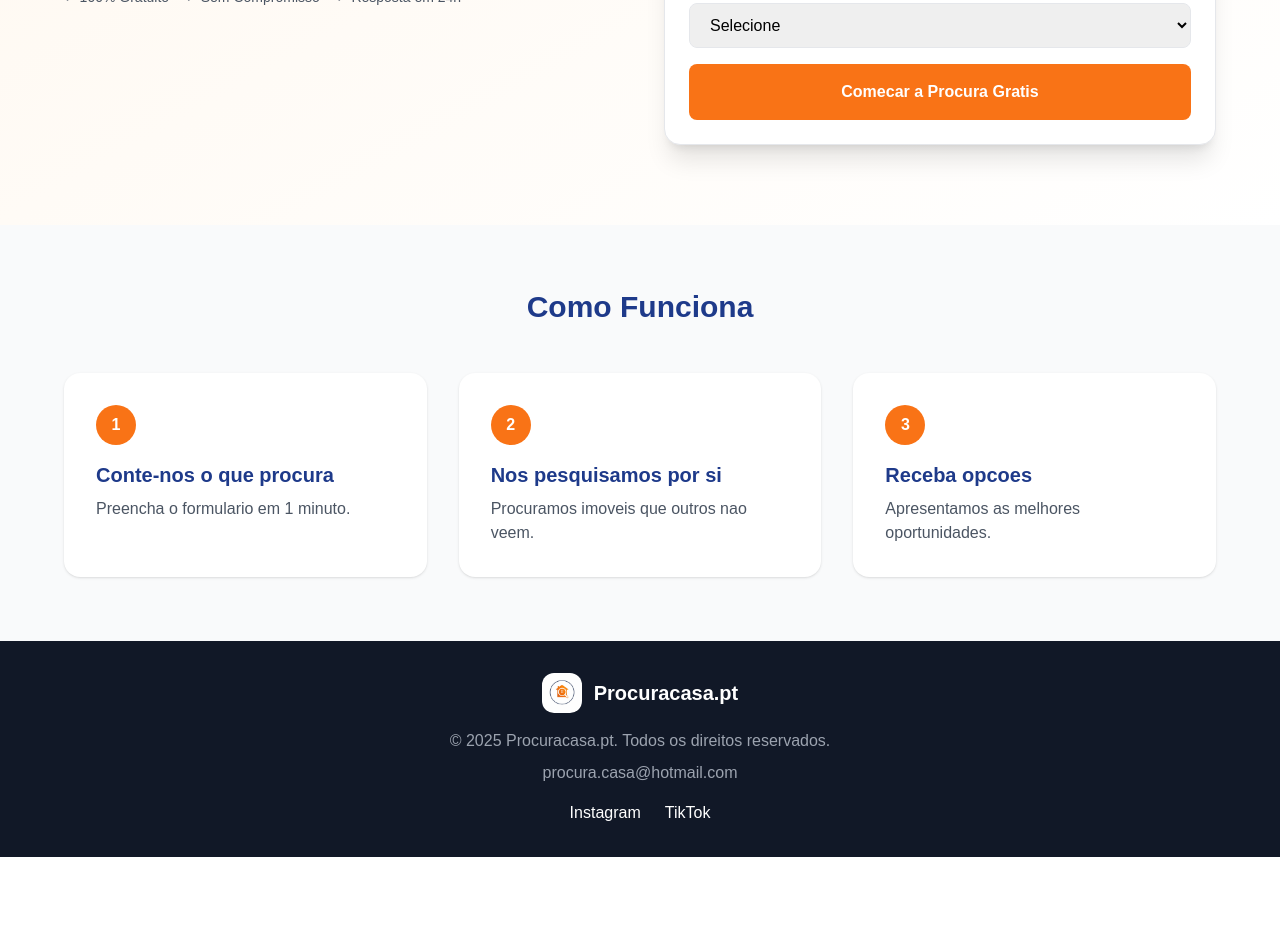
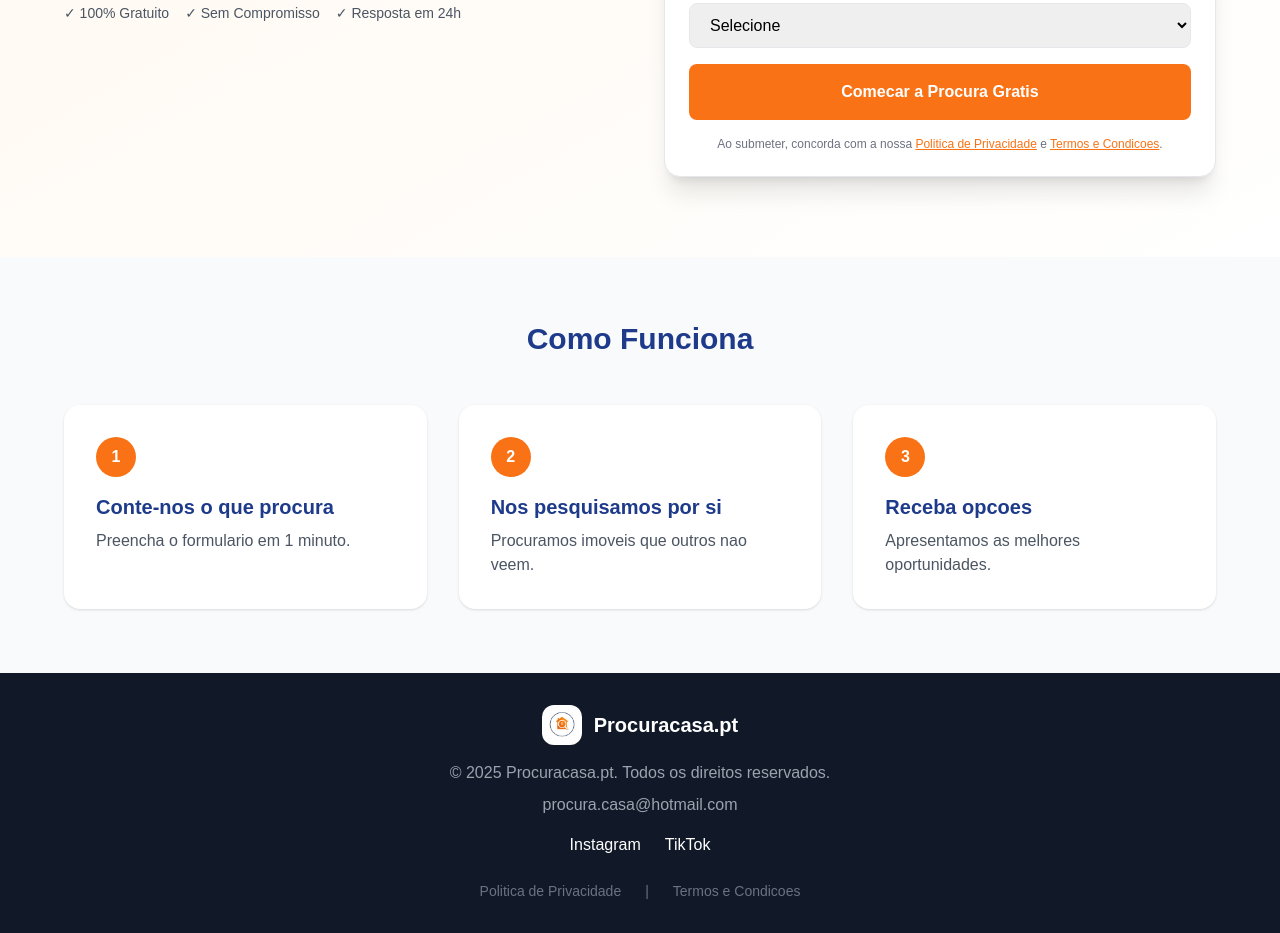
Before and after one commit to ngandra1977/procuracasa, a Next.js app: page / in a window 1280 px wide. Shown: the part 560-1493 px from the top of the page. Before the commit the page ends 1417 px from the top, so only its background shows below. Built offline with nearby package versions, Linux system fonts and the light colour scheme.

Commit message:
Update page.tsx

```diff
--- a/src/app/page.tsx
+++ b/src/app/page.tsx
@@ -153,6 +153,12 @@ export default function ProcuracasaPage() {
                   >
                     {isSubmitting ? "A enviar..." : "Comecar a Procura Gratis"}
                   </button>
+                  <p className="text-xs text-gray-500 text-center mt-2">
+                    Ao submeter, concorda com a nossa{" "}
+                    <a href="/privacidade" className="text-orange-500 underline">Politica de Privacidade</a>{" "}
+                    e{" "}
+                    <a href="/termos" className="text-orange-500 underline">Termos e Condicoes</a>.
+                  </p>
                 </form>
               )}
             </div>
@@ -186,7 +192,7 @@ export default function ProcuracasaPage() {
 
       {/* Footer */}
       <footer className="bg-gray-900 text-white py-8 px-4">
-        <div className="max-w-6xl mx-auto text-center">
+        <div className="max-w-6xl mx-auto">
           <div className="flex items-center justify-center gap-3 mb-4">
             <Image
               src="/logo.png"
@@ -197,13 +203,18 @@ export default function ProcuracasaPage() {
             />
             <span className="text-xl font-bold">Procuracasa.pt</span>
           </div>
-          <p className="text-gray-400 mb-2">© 2025 Procuracasa.pt. Todos os direitos reservados.</p>
-          <p className="text-gray-400 mb-4">
+          <p className="text-gray-400 text-center mb-2">© 2025 Procuracasa.pt. Todos os direitos reservados.</p>
+          <p className="text-gray-400 text-center mb-4">
             <a href="mailto:procura.casa@hotmail.com" className="hover:text-orange-500">procura.casa@hotmail.com</a>
           </p>
-          <div className="flex justify-center gap-6">
+          <div className="flex justify-center gap-6 mb-6">
             <a href="https://www.instagram.com/procuracasa.pt" target="_blank" rel="noopener noreferrer" className="hover:text-orange-500">Instagram</a>
             <a href="https://www.tiktok.com/@procuracasa" target="_blank" rel="noopener noreferrer" className="hover:text-orange-500">TikTok</a>
+          </div>
+          <div className="flex justify-center gap-6 text-sm text-gray-500">
+            <a href="/privacidade" className="hover:text-orange-500">Politica de Privacidade</a>
+            <span>|</span>
+            <a href="/termos" className="hover:text-orange-500">Termos e Condicoes</a>
           </div>
         </div>
       </footer>
```
